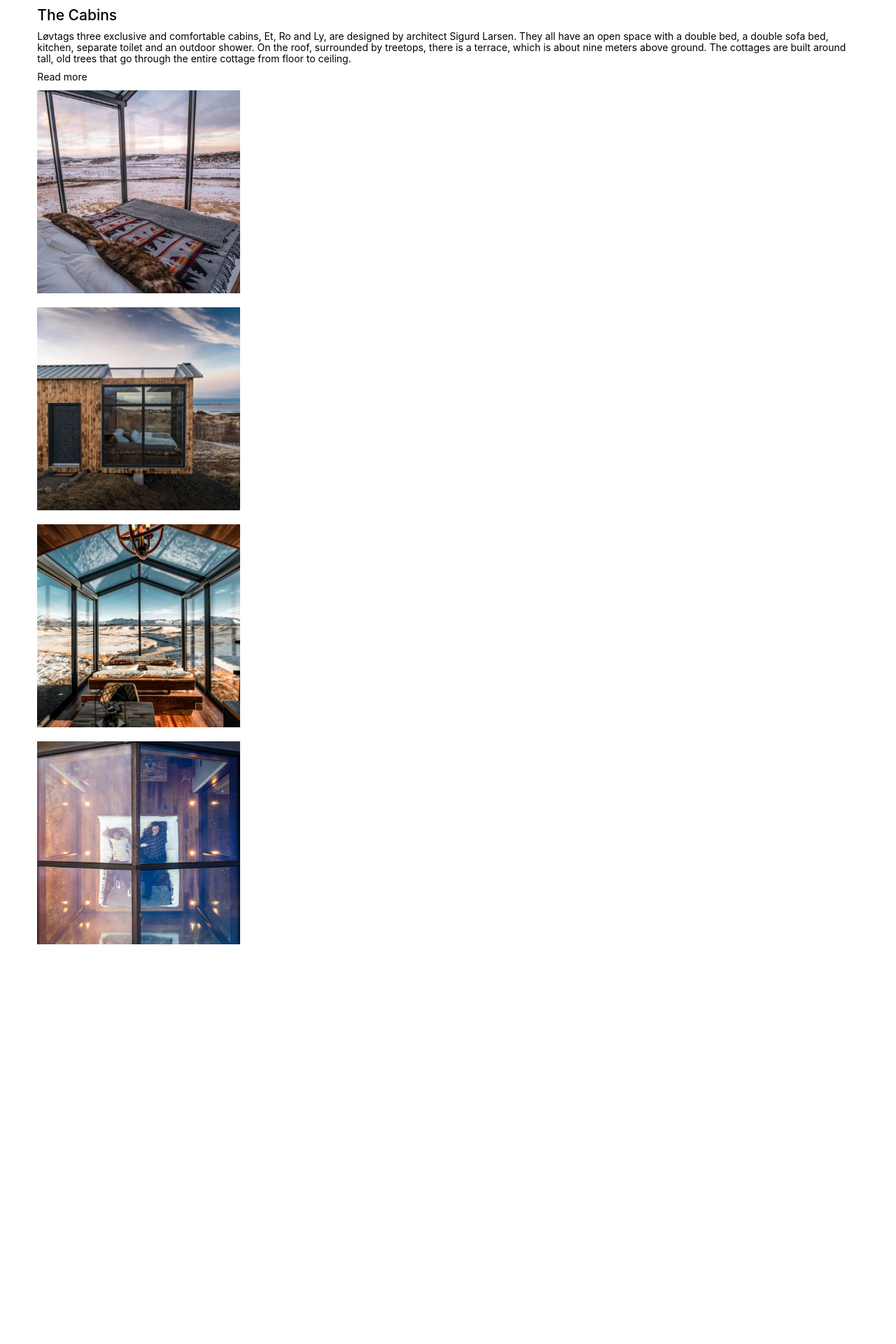
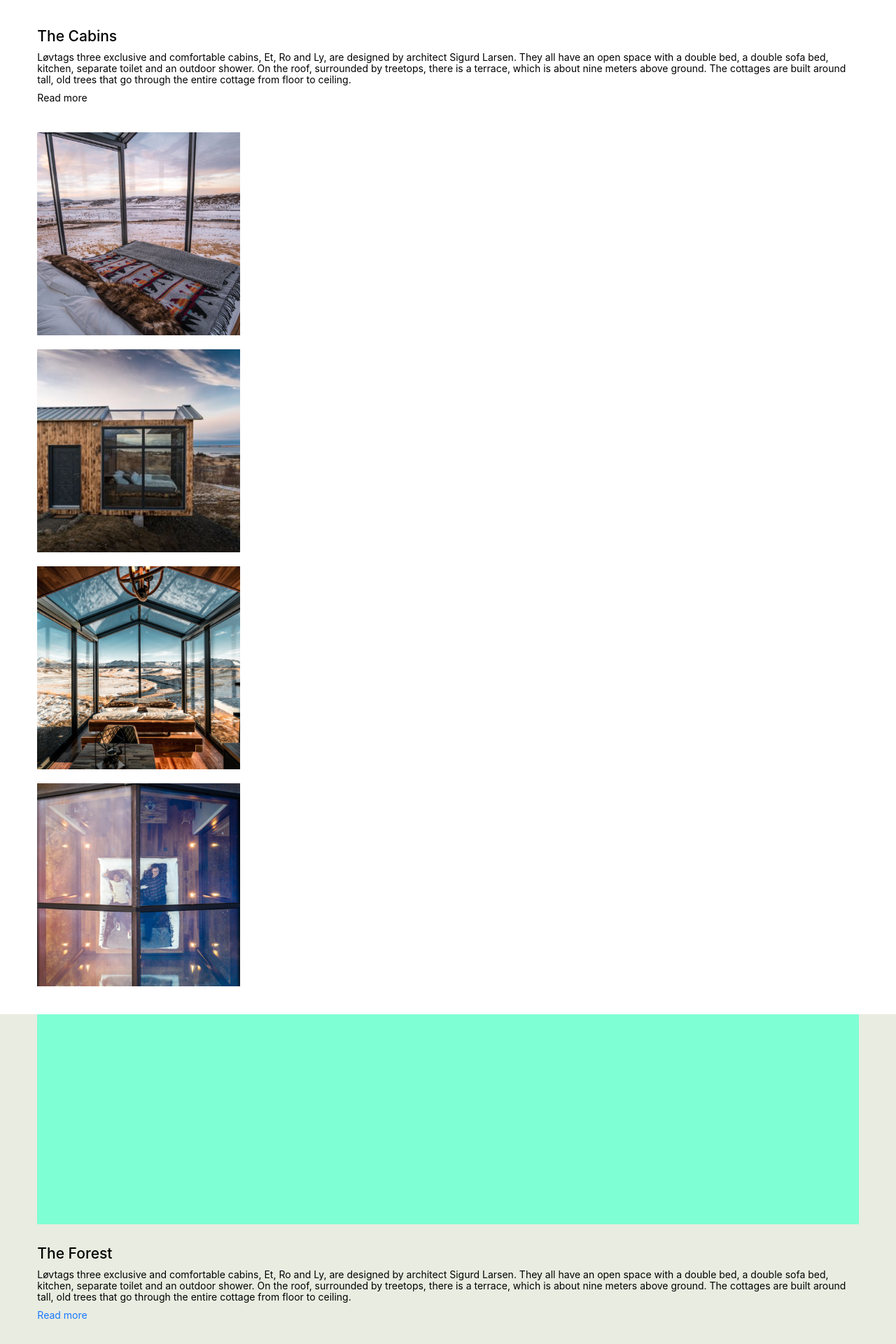
Before and after one commit to alexandrachuprina/nextjs-booking, a Next.js app: page / in a window 1280 px wide. Shown: the part 580-2500 px from the top of the page at 70% size. Before the commit the page ends 1969 px from the top, so only its background shows below. Built offline with nearby package versions, Linux system fonts and the light colour scheme.

Commit message:
feat: Map component

```diff
--- a/components/Main/Main.tsx
+++ b/components/Main/Main.tsx
@@ -2,6 +2,7 @@ import React from "react";
 import Image from "next/image";
 import { Row, Col } from "antd";
 import "../../styles/components/Main.module.scss";
+import Paragraph from "../Paragraph/Paragraph";
 
 import main01 from "../../assets/images/main01.png";
 import main02 from "../../assets/images/main02.png";
@@ -17,22 +18,19 @@ function Main() {
         <Col span={22}>
           <div className="main">
             <div className="paragraph">
-              <div className="text">
-                <h2>The Cabins</h2>
-                <p>
-                  Løvtags three exclusive and comfortable cabins, Et, Ro and Ly,
-                  are designed by architect Sigurd Larsen. They all have an open
-                  space with a double bed, a double sofa bed, kitchen, separate
-                  toilet and an outdoor shower. On the roof, surrounded by
-                  treetops, there is a terrace, which is about nine meters above
-                  ground. The cottages are built around tall, old trees that go
-                  through the entire cottage from floor to ceiling.
-                </p>
-                <a href="#">
-                  <p>Read more</p>
-                </a>
+              <div className="paragraph-text">
+                <Paragraph
+                  header="The Cabins"
+                  description="Løvtags three exclusive and comfortable cabins, Et, Ro
+              and Ly, are designed by architect Sigurd Larsen. They all have an open
+              space with a double bed, a double sofa bed, kitchen, separate toilet and
+              an outdoor shower. On the roof, surrounded by treetops, there is a terrace,
+              which is about nine meters above ground. The cottages are built around tall,
+              old trees that go through the entire cottage from floor to ceiling."
+                  link="Read more"
+                />
               </div>
-              <div className="image-pharagraph">
+              <div className="pharagraph-image">
                 <Image
                   src={main01}
                   alt={"main01"}
--- a/components/Map/Map.tsx
+++ b/components/Map/Map.tsx
@@ -1,9 +1,31 @@
-import React from 'react'
+import React from "react";
+import { Row, Col } from "antd";
+import Paragraph from "../Paragraph/Paragraph";
+import '../../styles/components/Map.module.scss';
 
 function Map() {
   return (
-    <div>Map</div>
-  )
+    <div className="component-map">
+      <Row justify={"center"}>
+        <Col span={22}>
+          <div className="map">
+          </div>
+          <div className="paragraph-text">
+            <Paragraph
+              header="The Forest"
+              description="Løvtags three exclusive and comfortable cabins, Et, Ro
+              and Ly, are designed by architect Sigurd Larsen. They all have an open
+              space with a double bed, a double sofa bed, kitchen, separate toilet and
+              an outdoor shower. On the roof, surrounded by treetops, there is a terrace,
+              which is about nine meters above ground. The cottages are built around tall,
+              old trees that go through the entire cottage from floor to ceiling."
+              link="Read more"
+            />
+          </div>
+        </Col>
+      </Row>
+    </div>
+  );
 }
 
-export default Map
+export default Map;
--- a/components/Map/index.tsx
+++ b/components/Map/index.tsx
@@ -0,0 +1,2 @@
+import Map from "./Map";
+export default Map;
--- /dev/null
+++ b/components/Paragraph/Paragraph.tsx
@@ -0,0 +1,22 @@
+import React from "react";
+import "../../styles/components/Paragraph.module.scss";
+
+interface Props {
+  header: string;
+  description: string;
+  link: string;
+}
+
+function Paragraph(props: Props) {
+  return (
+      <>
+      <h2>{props.header}</h2>
+      <p>{props.description}</p>
+      <a href="#">
+        <p>{props.link}</p>
+      </a>
+  </>
+  );
+}
+
+export default Paragraph;
--- a/pages/index.tsx
+++ b/pages/index.tsx
@@ -1,5 +1,6 @@
 import Header from '@/components/Header'
 import Main from '@/components/Main'
+import Map from '@/components/Map'
 import Image from 'next/image'
 import { Inter } from 'next/font/google'
 import styles from '@/styles/Home.module.css'
@@ -11,6 +12,7 @@ export default function Home() {
     <>
     <Header/>
     <Main/>
+    <Map/>
     </>
   )
 }
--- a/styles/components/Main.module.scss
+++ b/styles/components/Main.module.scss
@@ -10,18 +10,17 @@
   }
   margin-top: $margin-main-xs;
 }
+.paragraph-text {
+  display: flex;
+  flex-direction: column;
+  h2,
+  p {
+    margin-bottom: 10px;
+  }
+}
 .paragraph {
   display: flex;
   flex-direction: column;
-
-  .text {
-    display: flex;
-    flex-direction: column;
-    h2,
-    p {
-      margin-bottom: 10px;
-    }
-  }
 }
 .photos {
   display: flex;
@@ -29,7 +28,7 @@
   width: 100%;
   margin-bottom: $margin-main-xs;
 }
-.image-pharagraph {
+.pharagraph-image {
   position: relative;
 
   @media (min-width: $xs) {
--- /dev/null
+++ b/styles/components/Map.module.scss
@@ -0,0 +1,21 @@
+@import '../margins.scss';
+@import '../colors.scss';
+
+.component-map {
+  background-color: $lightgreen;
+}
+.paragraph-text {
+  display: flex;
+  flex-direction: column;
+  h2,
+  p {
+    margin-bottom: 10px;
+  }
+  margin: $margin-main-xs 0 $margin-main-xs 0;
+}
+
+.map {
+  width: 100%;
+  height: 300px;
+  background-color: aquamarine;
+}
--- /dev/null
+++ b/styles/components/Paragraph.module.scss
@@ -0,0 +1,13 @@
+@import '../queries.scss';
+@import '../colors.scss';
+@import '../margins.scss';
+
+.text {
+  display: flex;
+  flex-direction: column;
+  h2,
+  p {
+    margin-bottom: 10px;
+  }
+  background-color: red;
+}
--- a/styles/globals.scss
+++ b/styles/globals.scss
@@ -4,6 +4,7 @@
 /* Components  */
 @import './components/Header.module.scss';
 @import './components/Main.module.scss';
+@import './components/Map.module.scss';
 
 /* Reset  */
 h1,
```
